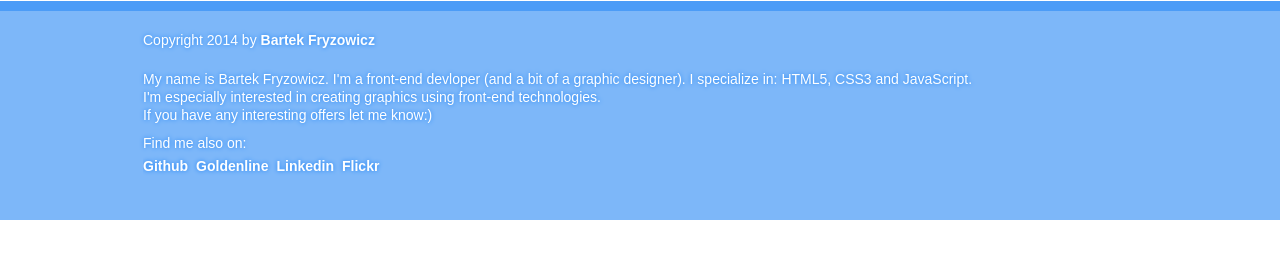
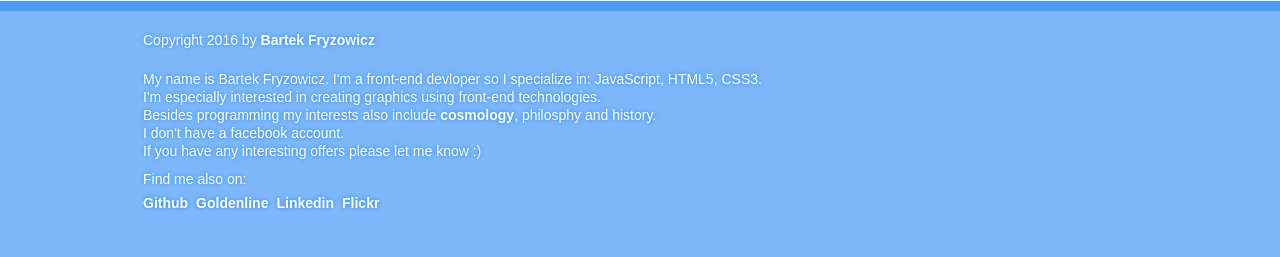
Before and after one commit to bartekfr/homepage, a PHP site: page /chart.php in a window 1280 px wide. Shown: the part 1049-1306 px from the top of the page. Before the commit the page ends 1269 px from the top, so only its background shows below. Run offline with PHP 8.4, Linux system fonts and the light colour scheme; some libraries are stand-ins or nearby versions.

Commit message:
footer update

```diff
--- a/inc/footer.html.php
+++ b/inc/footer.html.php
@@ -2,12 +2,13 @@
 			</main>
 			<footer class="main-footer">
 				<div class="inner">
-					<p>Copyright 2014 by <a href="mailto:bartekfr@wp.pl">Bartek Fryzowicz</a></p>
+					<p>Copyright 2016 by <a href="mailto:bartekfr@wp.pl">Bartek Fryzowicz</a></p>
 					<p>
-						My name is Bartek Fryzowicz. I'm a front-end devloper (and a bit of a graphic designer).
-						I specialize in: <strong>HTML5, CSS3 and JavaScript</strong>.<br/>
+						My name is Bartek Fryzowicz. I'm a front-end devloper so I specialize in: <strong>JavaScript, HTML5, CSS3</strong>.<br/>
 						I'm especially interested in creating graphics using front-end technologies.<br/>
-						If you have any interesting offers let me know:)
+						Besides programming my interests also include <a href="https://en.wikipedia.org/wiki/Cosmology">cosmology</a>, philosphy and history.<br/>
+						I don't have a facebook account.<br/>
+						If you have any interesting offers please let me know :)
 					</p>
 					Find me also on:
 					<ul>
```
